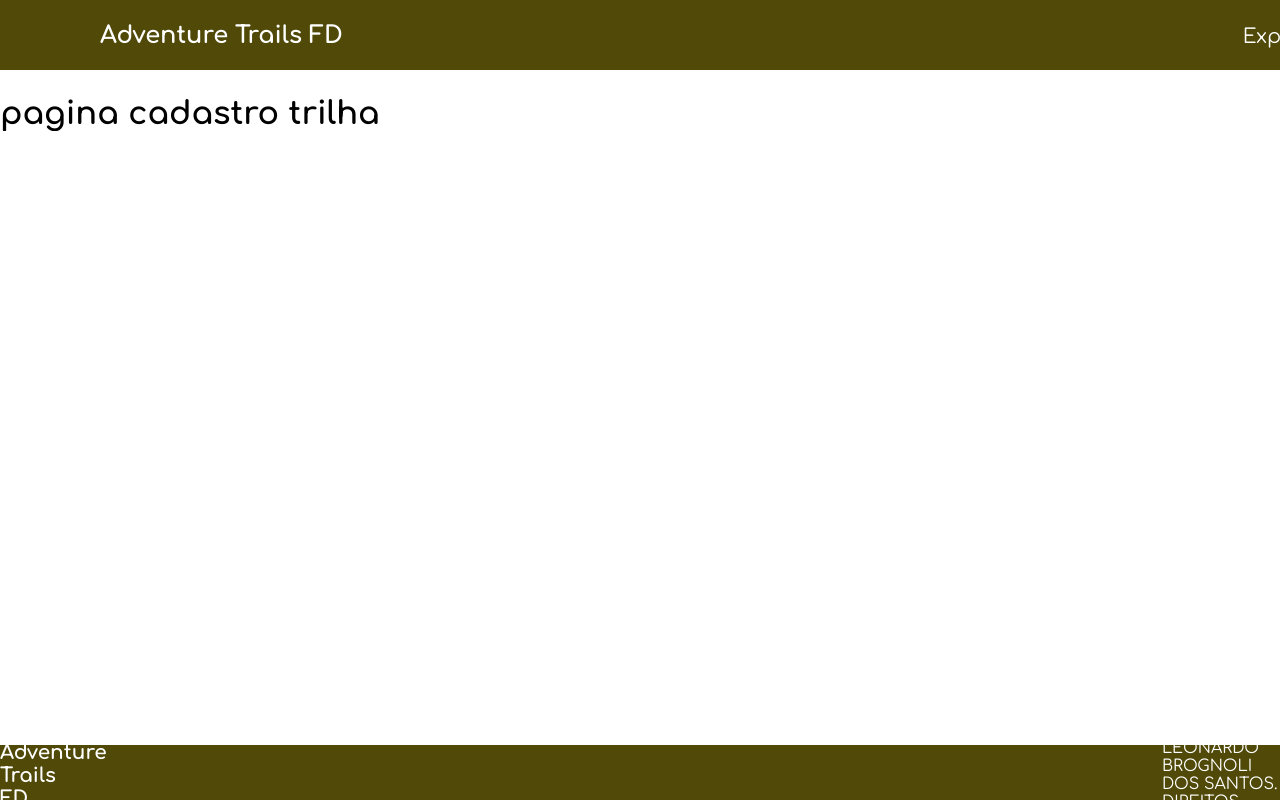
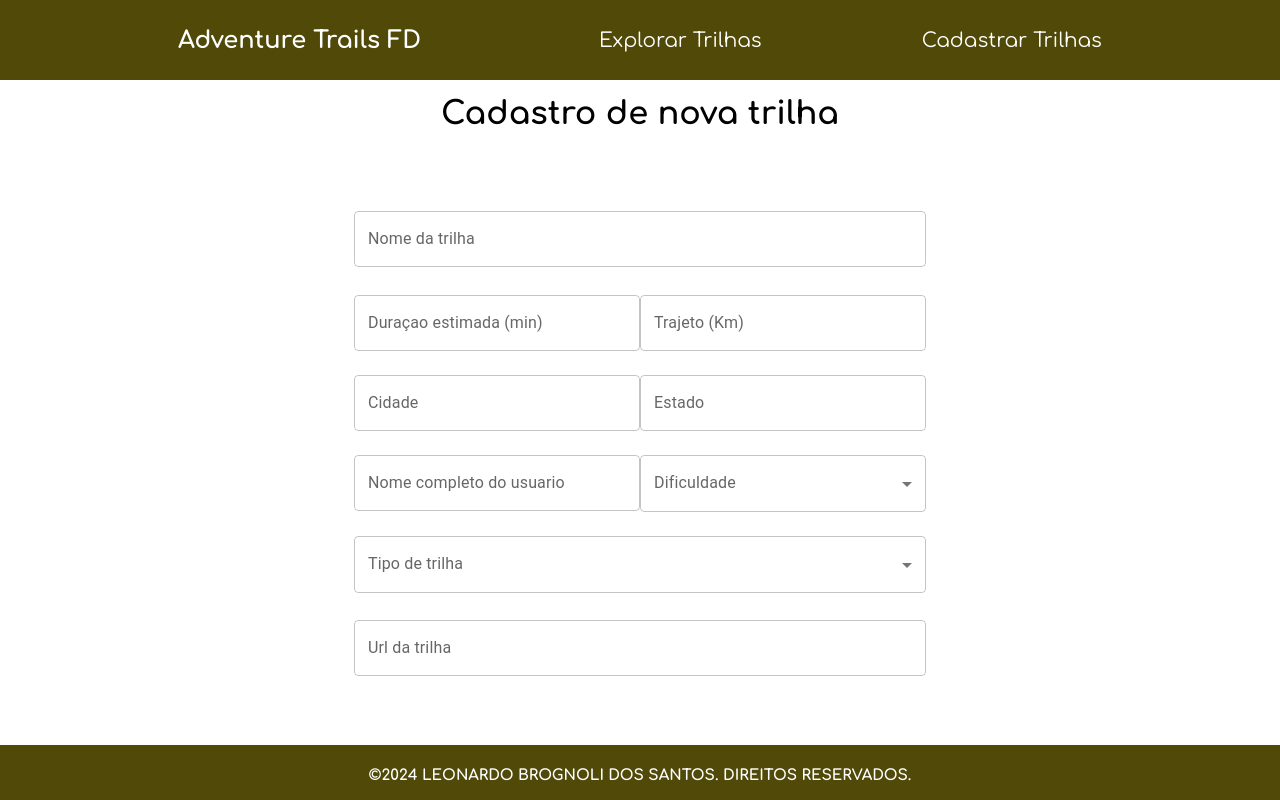
Before and after one commit to LeoSntos/adventure-trails-fd, a React (Vite) app in the folder project/: page /cadastro-trilha in a window 1280 px wide. Built offline with nearby package versions, Linux system fonts and the light colour scheme.

Commit message:
Exercício 1 (Crie a página "Cadastro de nova trilha")

```diff
--- a/project/src/components/FooterTrilha/index.jsx
+++ b/project/src/components/FooterTrilha/index.jsx
@@ -5,8 +5,7 @@ function Footertrilha() {
     return (
         <div className="foooter-container">
             <div className="content">
-                <h1 className="titulo">Adventure Trails FD</h1>
-                <p>©2024 LEONARDO BROGNOLI DOS SANTOS. DIREITOS RESERVADOS.</p>
+                <h1 className="titulo">©2024 LEONARDO BROGNOLI DOS SANTOS. DIREITOS RESERVADOS.</h1>
             </div>
         </div>
     )
--- a/project/src/components/FooterTrilha/style.css
+++ b/project/src/components/FooterTrilha/style.css
@@ -6,13 +6,15 @@
     height: 60px;
     position: fixed;
     align-items: center;
+    justify-content: center;
     overflow-y: hidden;
     color: #ffffff;
 }
 
 .titulo {
-    font-size: 20px;
-    padding-right: 70rem;
+    font-size: 15px;
+    display: flex;
+    align-items: center;
 }
 
 .content {
--- a/project/src/components/HeaderTrilha/index.jsx
+++ b/project/src/components/HeaderTrilha/index.jsx
@@ -8,8 +8,11 @@ function HeaderTrilha() {
             <div className="header-titulo">
                 <Link to="/" id="titulo"><h1>Adventure Trails FD</h1></Link>
             </div>
-            <Link to="/lista-trilha" id="primeira-ancora">Explorar Trilhas</Link>
-            <Link to="/cadastro-trilha" id="segunda-ancora">Cadastrar Trilhas</Link>
+
+            <div className="ancora-group">
+                <Link to="/lista-trilha" id="primeira-ancora">Explorar Trilhas</Link>
+                <Link to="/cadastro-trilha" id="segunda-ancora">Cadastrar Trilhas</Link>
+            </div>
         </div>
     )
 }
--- a/project/src/components/HeaderTrilha/style.css
+++ b/project/src/components/HeaderTrilha/style.css
@@ -1,14 +1,14 @@
 .header-container {
     display: flex;
+    align-items: center;
+    justify-content: space-evenly;
     background-color: #504908;
     width: 100vw;
-    height: 70px;
-    overflow-y: hidden;
+    height: 80px;
     position: fixed;
 }
 
 .header-titulo {
-    position: relative;
     left: 100px;
     top: 22px;
     font-size: 12px;
@@ -20,21 +20,19 @@
     color: #ffffff;
 }
 
+.ancora-group {
+    display: flex;
+    gap: 10em;
+}
 
 #primeira-ancora {
-    position: relative;
-    left: 1000px;
-    top: 25px;
+    color: #ffffff;
+    font-size: 20px;
+    text-decoration: none;
+}
+
+#segunda-ancora {
     font-size: 20px;
     text-decoration: none;
     color: #ffffff;
 }
-
-#segunda-ancora {
-    position: relative;
-    left: 1100px;
-    top: 25px;
-    font-size: 20px;
-    text-decoration: none;
-    color: #ffffff;
-}
--- a/project/src/index.css
+++ b/project/src/index.css
@@ -7,7 +7,3 @@
     overflow-x: hidden;
     font-family: "Comfortaa", sans-serif;
 }
-
-.containerIndex {
-    padding-top: 6em;
-}
--- a/project/src/pages/PaginaCadastroTrilha.jsx
+++ b/project/src/pages/PaginaCadastroTrilha.jsx
@@ -1,7 +1,94 @@
+import { TextField, MenuItem, } from '@mui/material'
+import styles from "./PaginaCadastroTrilha.module.css"
+import { node } from 'prop-types';
+
 function PaginaCadastroTrilha() {
+    const Dificuldade = [
+        {
+            value: 'Facil',
+            label: 'Facil',
+        },
+        {
+            value: 'Dificil',
+            label: 'Dificil',
+        },
+        {
+            value: 'Muito-dificil',
+            label: 'Muito dificil',
+        },
+    ];
+
+    const TipoTrilha = [
+        {
+            value: 'Caminhada',
+            label: 'Caminhada'
+        },
+        {
+            value: 'Trekking',
+            label: 'Trekking'
+        },
+        {
+            value: 'Corrida',
+            label: 'Corrida'
+        },
+    ]
+
+
     return (
-        <div className="containerIndex">
-            <h1>pagina cadastro trilha</h1>
+        <div className={styles.container}>
+
+            <h1>Cadastro de nova trilha</h1>
+
+            <form>
+
+                <TextField type='text' label="Nome da trilha" margin='normal' sx={ {width: 572, height: 60}}></TextField>
+
+                <div>
+                    <TextField type='number' label="Duraçao estimada (min)" margin='normal' sx={{width: 286}}></TextField>
+                    <TextField type='number' label="Trajeto (Km)" margin='normal' sx={{width: 286}} ></TextField>
+                </div>
+                <div>
+                    <TextField type='text' label="Cidade" margin='normal' sx={{width: 286}} ></TextField>
+                    <TextField type='text' label="Estado" margin='normal' sx={{width: 286}} ></TextField>
+                </div>
+                <div>
+                    <TextField type='text' label="Nome completo do usuario" margin='normal' sx={{width: 286}}></TextField>
+
+                    <TextField
+                        id="outlined-select-currency"
+                        select
+                        label="Dificuldade"
+                        margin='normal'
+                        sx={{width: 286}}
+                    >
+                        {Dificuldade.map((option) => (
+                            <MenuItem key={option.value} value={option.value}>
+                                {option.label}
+                            </MenuItem>
+                        ))}
+                    </TextField>
+                </div>
+
+
+                <TextField
+                    id="outlined-select-currency"
+                    select
+                    label="Tipo de trilha"
+                    margin='normal'
+                    sx={ {width: 572, height: 60}}
+                >
+                    {TipoTrilha.map((option) => (
+                        <MenuItem key={option.value} value={option.value}>
+                            {option.label}
+                        </MenuItem>
+                    ))}
+                </TextField>
+
+                <div>
+                    <TextField type='text' label="Url da trilha" margin='normal' sx={ {width: 572, height: 60}}></TextField>
+                </div>
+
+            </form>
         </div>
     )
 }
--- /dev/null
+++ b/project/src/pages/PaginaCadastroTrilha.module.css
@@ -0,0 +1,7 @@
+.container {
+    padding-top: 6em;
+    display: flex;
+    flex-direction: column;
+    align-items: center;
+    gap: 4em;
+}
--- a/project/src/pages/PaginaInicial.jsx
+++ b/project/src/pages/PaginaInicial.jsx
@@ -12,7 +12,7 @@ function PaginaInicial() {
                     <div className={styles.container}>
                         <h1 className={styles.clWhite}>Que tal aproveitar um tempo <br /> com a natureza?</h1>
                         <p className={styles.clWhite}>Junte-se à comunidade de entusiastas ao ar livre, compartilhe suas <br /> aventuras e inspire-se com as experiências de outros aventureiros. <br /> Prepare-se para explorar novos horizontes e se conectar com a natureza <br /> através do Adventure Trails!</p>
-                        <Button variant="contained">Explorar trilhas</Button>
+                        <Link to="/lista-trilha"><Button variant="contained">Explorar trilhas</Button></Link>
                     </div>
 
                     <div className={styles.bodyBotton}>
@@ -28,7 +28,7 @@ function PaginaInicial() {
                             <div className={styles.cadastrarNovaTrilha}>
                                 <div>
                                     <h2 className={styles.h2}>Compartilhe fotos, <br /> dicas e localização das <br /> suas trilhas favoritas</h2>
-                                    <Button variant="contained">Cadastrar nova trilha</Button>
+                                    <Link to="/cadastro-trilha"><Button variant="contained">Cadastrar nova trilha</Button></Link>
                                 </div>
 
                                 <img id={styles.imgEstrada} src="https://s3-alpha-sig.figma.com/img/749a/d3cd/b59b552226c32b61fb8ba0ba617adccb?Expires=1714348800&Key-Pair-Id=APKAQ4GOSFWCVNEHN3O4&Signature=N6icT8e0-GklSnUVCrkiTlHY9VSqj7uqYKxrJCrjT1kJo20aDiz3tSw~m2B9Pni5oFSDALY88iya~-XiJ6tW0svexricaSN77CbODZurlU4Mcnl~M2-DfWiYwpuPZdJKwbMkeYQwDutpMB3VV2AA~MBwUh73nkbRIbFtN~ADMhsp2LXetZqaw-ZROaoVNMbvVKPFydQyNkBR7KrFbtJyjnvDdE11D89KOy6CAfP6TA3S0tra1AQ0imJA29oDMMmasdMfjFQ-~L24vmCjO6PZl1-xUpJB0mmwr6pp~qLz4X~lGaI7oJBYYTBeYZfSB3GaeuC3PpFO5EXWS6uyfsSrMA__" />
--- a/project/src/pages/PaginaListaTrilhas.jsx
+++ b/project/src/pages/PaginaListaTrilhas.jsx
@@ -3,7 +3,7 @@ import { useContext } from "react";
 import { TrilhasContext } from "../context/TrilhasContext";
 
 function PaginaListaTrilhas() {
-    const {trilhas, loading} = useContext(TrilhasContext)
+    const { trilhas, loading } = useContext(TrilhasContext)
 
     return (
         <div className="containerIndex">
```
Also changed, not shown: project/src/components/CardTrilha/style.css (line endings or trailing spaces).
